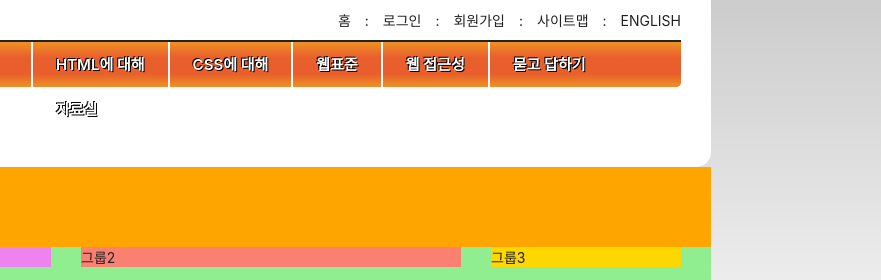
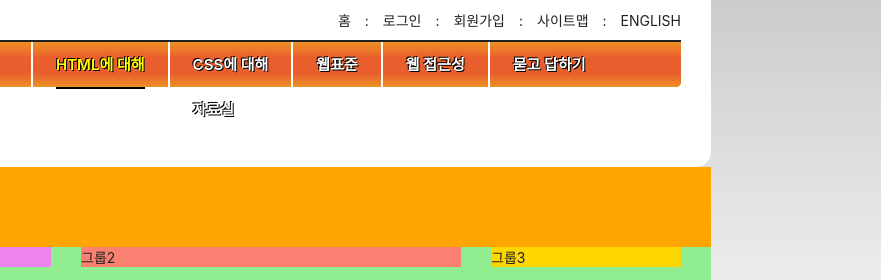
Before and after one commit to sykang013/HTML5, a plain HTML site: page index.html in a window 1280 px wide. Shown: the top 280 px of the page, 399-1280 px from the left. Drawn offline with Linux system fonts and the light colour scheme; a web font is replaced by a local one.

Commit message:
1depth 디자인 언더라인 완성

```diff
--- a/styles/style.css
+++ b/styles/style.css
@@ -133,6 +133,7 @@ body {
   border-left: 2px solid #fff;
 }
 
+/* 구체성 10점 */
 .menu-button {
   border: 0;
   background: transparent;
@@ -143,6 +144,23 @@ body {
   color: #fff;
   text-shadow: 1px 1px 0 #000, -1px -1px 0 #000;
 }
+
+/* 구체성 20점 */
+.is-active .menu-button {
+  color: #ff0;
+}
+
+.is-active .menu-button::after {
+  content: "";
+  display: block;
+  border-top: 2px solid #000;
+}
+
+/* 실습: 5분만에 한 잘못된거 흑흑 */
+/* .is-active .menu-button::after {
+  content: "";
+  border-bottom: 2px solid #000;
+} */
 
 .sub-menu {
   background-color: pink;
```
